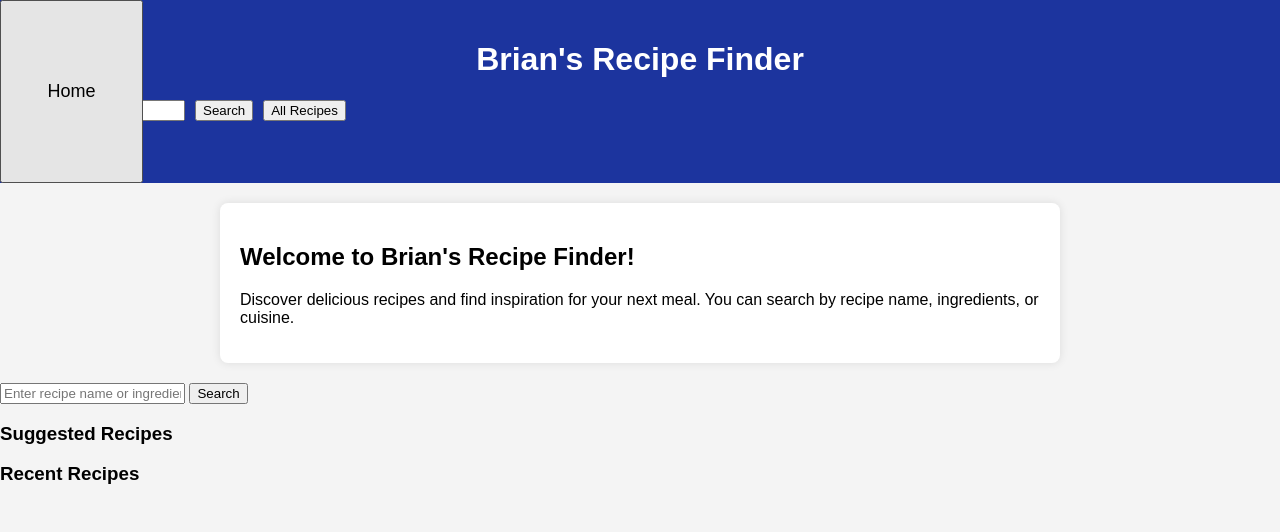
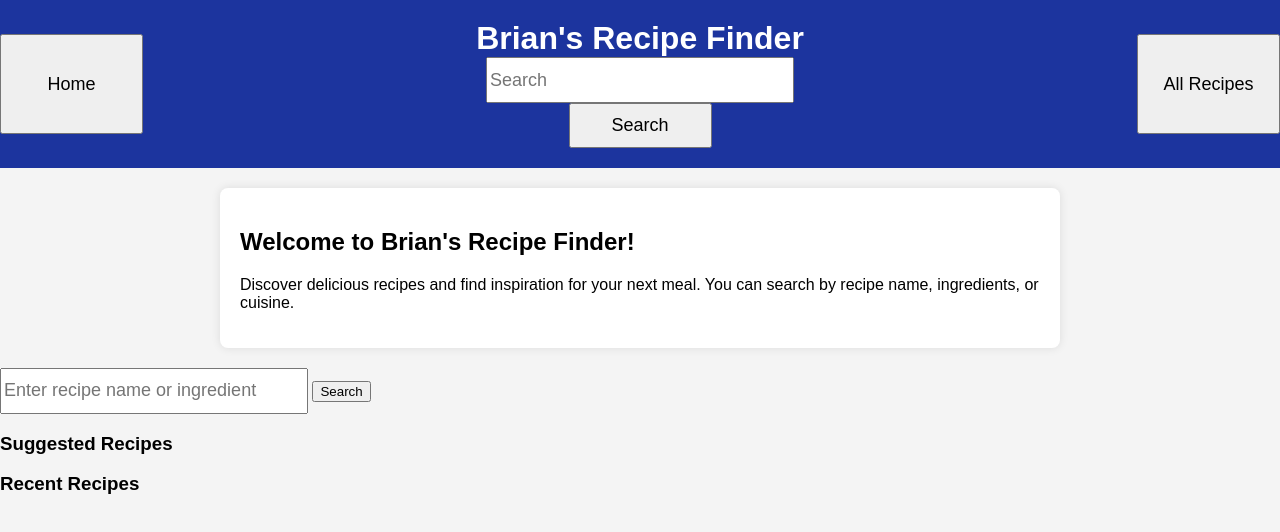
Before and after one commit to Brian-Xiong/LVL2-RecipeFinder, a plain HTML site: page index.html in a window 1280 px wide. Drawn offline with Linux system fonts and the light colour scheme.

Commit message:
added CSS styling to the header

```diff
--- a/index.html
+++ b/index.html
@@ -9,13 +9,20 @@
 
     <body>
         <header>
-            <h1>Brian's Recipe Finder</h1>
+            <div class="header-left">
+                <button class="home-btn" id="home-button">Home</button>
+            </div>
+
+            <div class="header-title">
+                <h1>Brian's Recipe Finder</h1>
+                <div class="search-container">
+                    <input type="text" maxlength="50" id="search-input" placeholder="Search">
+                    <button id="search-button">Search</button>
+                </div>
+            </div>
+
             <div class="header-actions">
-                <!-- Search and All Recipes buttons will be wired up in script.js -->
-                <button class="home-btn" id="home-button">Home</button>
-                <input type="text" maxlength="50" id="search-input" placeholder="Search">
-                <button id="search-button">Search</button>
-                <button class="btn" id="all-recipes-button">All Recipes</button>
+                <button class="all-recipes-btn" id="all-recipes-btn">All Recipes</button>
             </div>
         </header>
 
--- a/style.css
+++ b/style.css
@@ -8,53 +8,74 @@ body {
 }
 
 header {
-    height: 143px;
-    position: relative;
+    display:flex;
+    align-items: center;
+    justify-content: space-between;
+
     background-color: #1c349e;
     color: #fff;
     padding: 20px 0;
     text-align: center;
 }
 
-.header-actions {
+.header-left {
+    flex: 1;
     display: flex;
-    align-items: center;
-    gap: 10px;
+    justify-content: flex-start;
 }
 
-.menu {
-    display: flex; /* Use flex for different window sizes */
-    width: 350px;
-    margin: 20px auto;
+.header-title {
+    flex: 1;
+    display: flex;
+    flex-direction: column;
+    align-items: center;
+    text-align: center;}
+
+.header-title h1 {
+    margin: 0;
+    white-space: nowrap;
 }
 
-.menu button {
-    flex: 1; /* set flex to 1 so each button takes equal amount of space */
-    padding: 8px;
-    font-size: 16px;
-    background-color: white;
-    border: 2px solid #333;
+.home-btn {
+    height: 100px;
+    width: 143px;
+    font-size: 18px;
+    cursor: pointer;
+    margin-right: auto;
+}
+
+#search-input {
+    height: 40px;
+    width: 300px;
+    font-size: 18px;
+    cursor:text;
+    margin-right: auto;
+}
+
+#search-button {
+    height: 45px;
+    width: 143px;
+    font-size: 18px;
+    cursor: pointer;
+    margin-right: auto;
+}
+
+.all-recipes-btn {
+    height: 100px;
+    width: 143px;
+    font-size: 18px;
     cursor: pointer;
 }
 
-.menu button:first-child {
-    border-radius: 8px 0 0 8px;
+
+.header-actions {
+    flex:1;
+    display: flex;
+    align-items: center;
+    justify-content: flex-end;
+    gap: 5px;
 }
 
-.menu button:last-child {
-    border-radius: 0 8px 8px 0;
-}
-
-.home-btn {
-    position: absolute;
-    top: 0;
-    left: 0;
-    height: 100%;
-    width: 143px;
-    box-sizing: border-box;
-    font-size: 18px;
-    cursor: pointer;
-}
 
 
 
```
Also changed, not shown: Recipe.html (+9 -6 lines).
